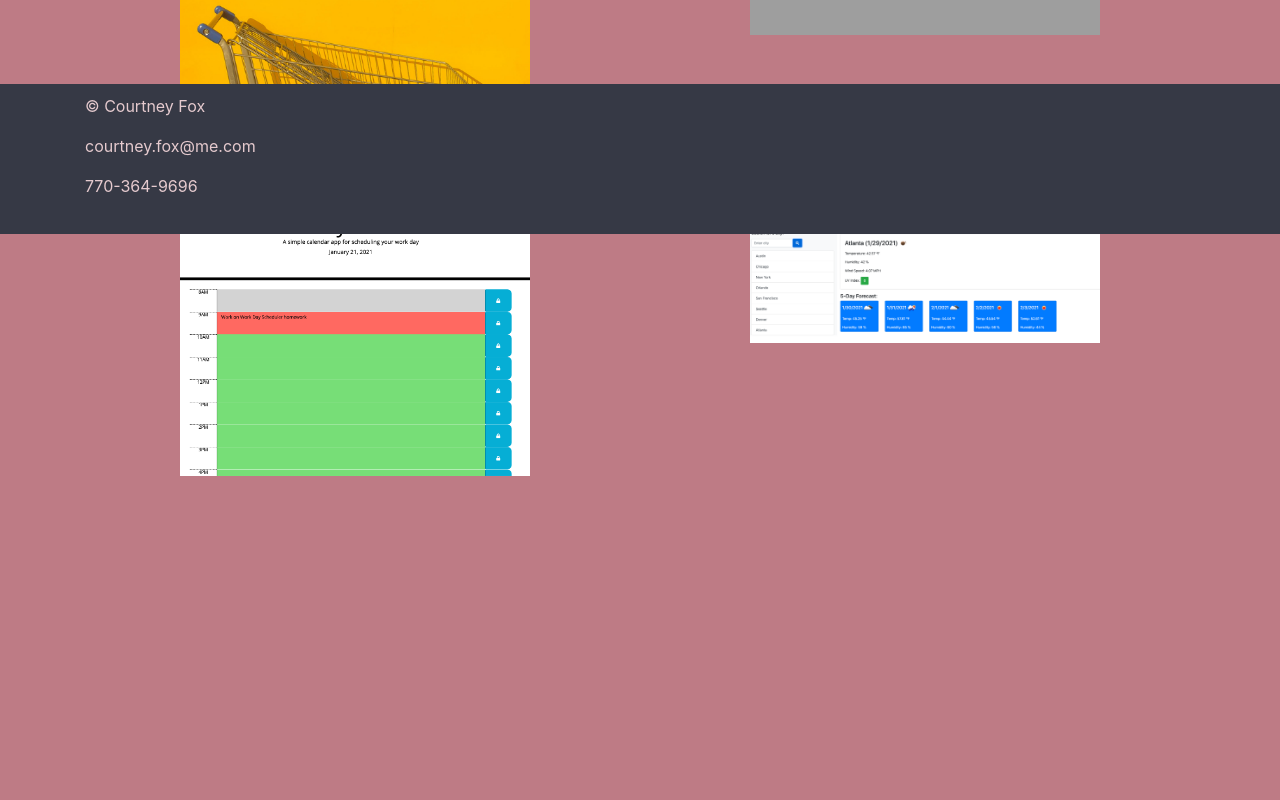
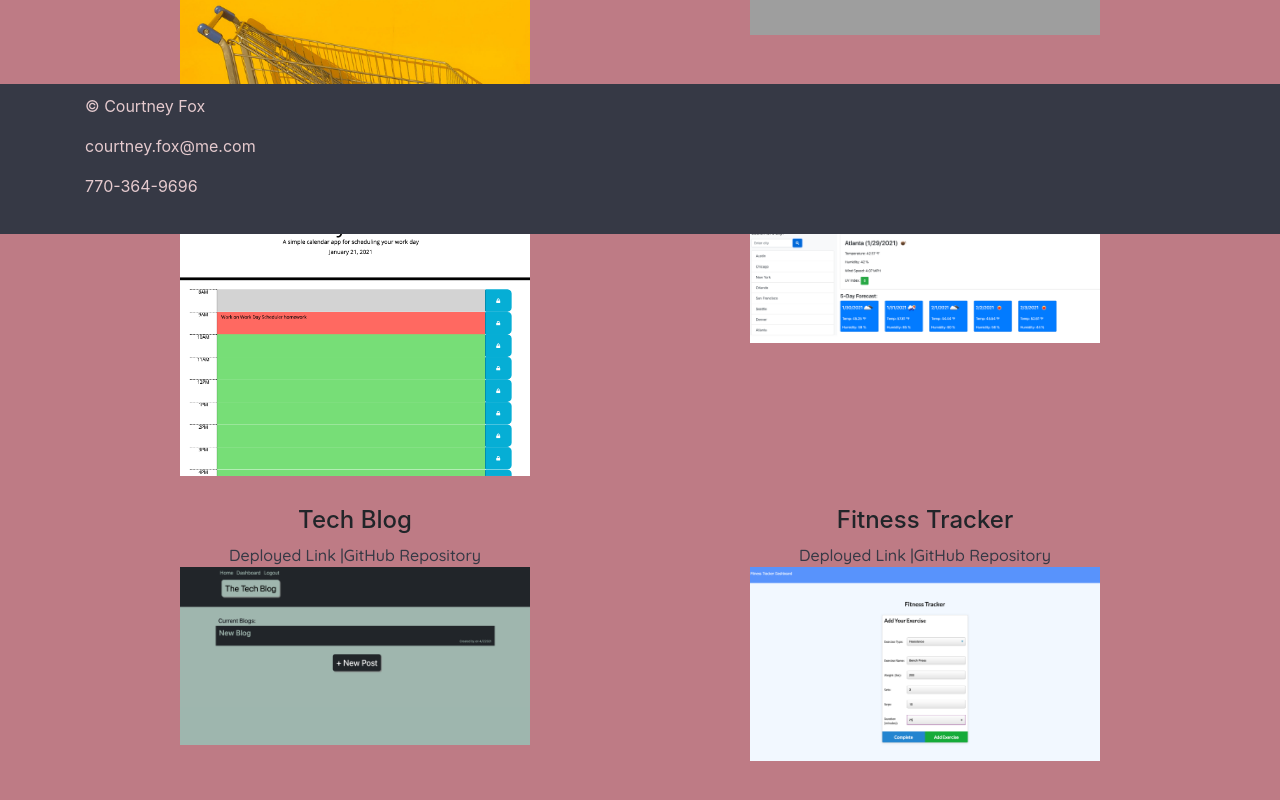
Before and after one commit to CFox2019/Portfolio-React-Edition, a React (Create React App) app: page /portfolio in a window 1280 px wide. Shown: the part 566-1366 px from the top of the page. Before the commit the page ends 1207 px from the top, so only its background shows below. Built offline with nearby package versions, Linux system fonts and the light colour scheme; grey boxes are pictures that could not be loaded.

Commit message:
added two more projects to portfolio page

```diff
--- a/src/App.js
+++ b/src/App.js
@@ -12,7 +12,7 @@ function App() {
         <Header />
         <div className="container main-container">
           <Switch>
-            <Route exact path="/" component={About} />
+            <Route exact path="/about" component={About} />
             <Route exact path="/about" component={About} />
             <Route exact path="/portfolio" component={Portfolio} />
           </Switch>
--- a/src/components/Links.js
+++ b/src/components/Links.js
@@ -3,7 +3,7 @@ import "../components/css/AboutMe.css";
 
 function Links() {
   return(
-    <div classname="about-me-a">
+    <div className="about-me-a">
       <p>LinkedIn: <a href="https://www.linkedin.com/in/cdfox/">cdfox</a></p>
       <p>GitHub: <a href="https://github.com/CFox2019">CFox2019</a></p>
       <p><a href="./assets/courtney-resume.pdf">Resume</a></p>
--- a/src/components/Project.js
+++ b/src/components/Project.js
@@ -10,7 +10,7 @@ function Project(props) {
         <a href={props.githubLink}>GitHub Repository</a>
       </div>
       <a href={props.deployedLink}>
-        <img src={imgSrc} width="350" className="img-responsive image-thumbnail" id="weather-dashboard-img" alt="Weather Dashboard" />
+        <img src={imgSrc} width="350" className="img-responsive image-thumbnail" alt="Project" />
       </a>
     </div>
   )
--- a/src/pages/Portfolio.js
+++ b/src/pages/Portfolio.js
@@ -49,6 +49,24 @@ function Portfolio() {
           />
         </Col>
       </Row>
+      <Row>
+        <Col size="md-6">
+          <Project
+              title="Tech Blog"
+              deployedLink="https://the-tech-blog.herokuapp.com/"
+              githubLink="https://github.com/CFox2019/The-Tech-Blog"
+              imgName="the-tech-blog"
+          />
+        </Col>
+        <Col size="md-6">
+          <Project
+              title="Fitness Tracker"
+              deployedLink=" https://agile-journey-60871.herokuapp.com/"
+              githubLink="https://github.com/CFox2019/Fitness-Tracker"
+              imgName="fitness-tracker"
+          />
+        </Col>
+      </Row>
     </>
   )
 }
```
Also changed, not shown: public/assets/fitness-tracker.png (added), public/assets/the-tech-blog.png (added), 8 other files (tests, documents, lock files or other folders).
